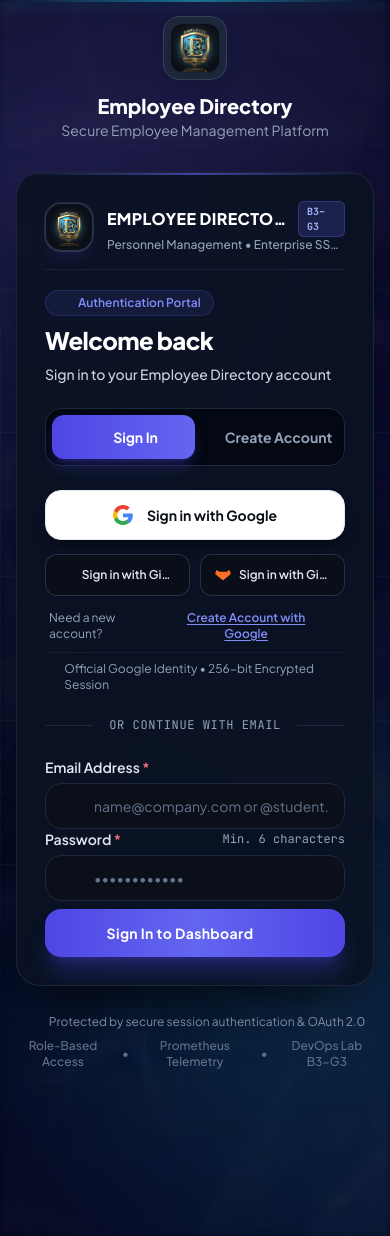
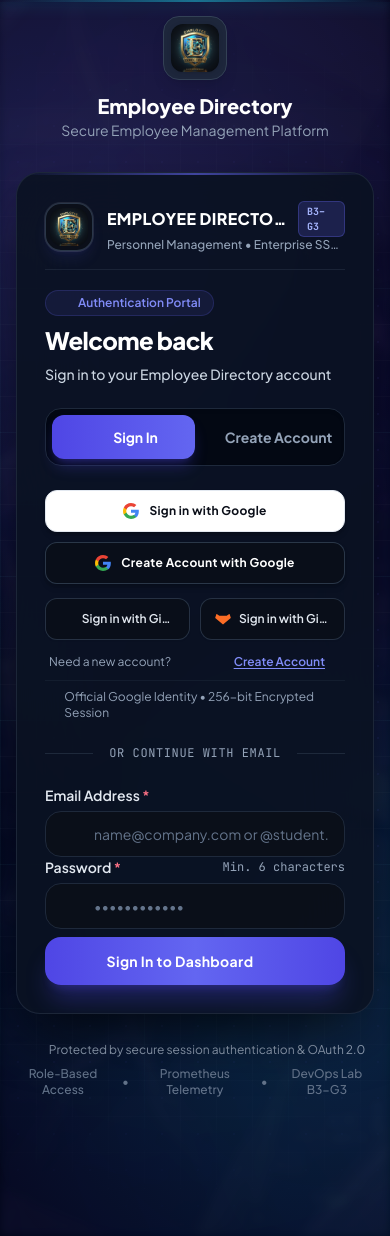
Before and after one commit to ZAID78650/Employee-Directory, a Flask app: page /login in a window 390 px wide. Run offline with Flask 3, Linux system fonts and the light colour scheme; some libraries are stand-ins or nearby versions.

Commit message:
fix(ui): deliver fully interactive and dedicated Sign in with Google, Create Account with Google, GitHub, and GitLab buttons with responsive tab switching

```diff
--- a/templates/login.html
+++ b/templates/login.html
@@ -433,25 +433,44 @@
           <!-- ---------------------------------------- -->
           <div class="space-y-2.5 mb-6">
 
-            <!-- 1. Primary Google Auth Button (Styled with Executive Glass / Light Elevation) -->
+            <!-- 1. Dual Google Action Cards: Sign In & Create Account -->
+            <div class="grid grid-cols-1 sm:grid-cols-2 gap-2.5">
+              <!-- Sign In with Google -->
               <button
                 type="button"
-              id="googlePrimaryAuthBtn"
-              onclick="openGoogleAccountChooser(activeAuthMode === 'signup' ? 'create' : 'signin')"
-              class="w-full flex items-center justify-center gap-3.5 py-3.5 px-5 rounded-2xl bg-white hover:bg-slate-100 active:bg-slate-200 text-slate-900 font-extrabold text-sm sm:text-base tracking-normal shadow-lg shadow-black/30 hover:shadow-indigo-500/20 hover:-translate-y-0.5 active:translate-y-0 transition-all duration-200 border border-slate-200 focus:outline-none focus:ring-2 focus:ring-brand-400 cursor-pointer group"
+                id="googleSignInActionBtn"
+                onclick="openGoogleAccountChooser('signin')"
+                class="w-full flex items-center justify-center gap-2.5 py-3 px-3.5 rounded-xl bg-white hover:bg-slate-100 active:bg-slate-200 text-slate-900 font-bold text-xs sm:text-sm tracking-wide shadow-md shadow-black/20 hover:shadow-indigo-500/20 hover:-translate-y-0.5 active:translate-y-0 transition-all duration-200 border border-slate-200 focus:outline-none focus:ring-2 focus:ring-brand-400 cursor-pointer group"
               >
-              <!-- Official Google 4-Color Icon -->
-              <svg class="w-5 h-5 flex-shrink-0 transition-transform duration-200 group-hover:scale-110" viewBox="0 0 24 24">
+                <!-- Official Google Icon -->
+                <svg class="w-4 h-4 flex-shrink-0 transition-transform duration-200 group-hover:scale-110" viewBox="0 0 24 24">
                   <path fill="#4285F4" d="M23.745 12.27c0-.7-.06-1.4-.19-2.07H12v4.51h6.6c-.29 1.52-1.14 2.82-2.4 3.68v3.05h3.88c2.27-2.09 3.66-5.17 3.66-9.17z"/>
                   <path fill="#34A853" d="M12 24c3.24 0 5.95-1.08 7.93-2.91l-3.88-3.05c-1.08.72-2.45 1.16-4.05 1.16-3.12 0-5.77-2.1-6.72-4.93H1.25v3.15C3.26 21.36 7.33 24 12 24z"/>
                   <path fill="#FBBC05" d="M5.28 14.27c-.25-.72-.38-1.49-.38-2.27s.13-1.55.38-2.27V6.58H1.25C.45 8.18 0 9.98 0 12s.45 3.82 1.25 5.42l4.03-3.15z"/>
                   <path fill="#EA4335" d="M12 4.75c1.77 0 3.35.61 4.6 1.8l3.42-3.42C17.95 1.19 15.24 0 12 0 7.33 0 3.26 2.64 1.25 6.58l4.03 3.15c.95-2.83 3.6-4.98 6.72-4.98z"/>
                 </svg>
-              <span id="googlePrimaryBtnText" class="font-bold">Sign in with Google</span>
-              <span class="ml-auto text-[11px] font-mono font-semibold px-2 py-0.5 rounded-full bg-slate-900/10 text-slate-700 hidden sm:inline-block">Instant</span>
-            </button>
-
-            <!-- 2. Dual Developer SSO Buttons + Secondary Google Option -->
+                <span id="googleBtnText">Sign in with Google</span>
+              </button>
+
+              <!-- Create Account with Google -->
+              <button
+                type="button"
+                id="googleCreateActionBtn"
+                onclick="openGoogleAccountChooser('create')"
+                class="w-full flex items-center justify-center gap-2.5 py-3 px-3.5 rounded-xl bg-slate-900/90 hover:bg-slate-800 active:bg-slate-950 text-white font-bold text-xs sm:text-sm tracking-wide shadow-md shadow-black/20 hover:shadow-emerald-500/20 hover:-translate-y-0.5 active:translate-y-0 transition-all duration-200 border border-slate-700/80 hover:border-emerald-500/50 focus:outline-none focus:ring-2 focus:ring-emerald-400 cursor-pointer group"
+              >
+                <!-- Official Google Icon -->
+                <svg class="w-4 h-4 flex-shrink-0 transition-transform duration-200 group-hover:scale-110" viewBox="0 0 24 24">
+                  <path fill="#4285F4" d="M23.745 12.27c0-.7-.06-1.4-.19-2.07H12v4.51h6.6c-.29 1.52-1.14 2.82-2.4 3.68v3.05h3.88c2.27-2.09 3.66-5.17 3.66-9.17z"/>
+                  <path fill="#34A853" d="M12 24c3.24 0 5.95-1.08 7.93-2.91l-3.88-3.05c-1.08.72-2.45 1.16-4.05 1.16-3.12 0-5.77-2.1-6.72-4.93H1.25v3.15C3.26 21.36 7.33 24 12 24z"/>
+                  <path fill="#FBBC05" d="M5.28 14.27c-.25-.72-.38-1.49-.38-2.27s.13-1.55.38-2.27V6.58H1.25C.45 8.18 0 9.98 0 12s.45 3.82 1.25 5.42l4.03-3.15z"/>
+                  <path fill="#EA4335" d="M12 4.75c1.77 0 3.35.61 4.6 1.8l3.42-3.42C17.95 1.19 15.24 0 12 0 7.33 0 3.26 2.64 1.25 6.58l4.03 3.15c.95-2.83 3.6-4.98 6.72-4.98z"/>
+                </svg>
+                <span id="googleCreateBtnText">Create Account with Google</span>
+              </button>
+            </div>
+
+            <!-- 2. Dual Developer SSO Buttons (GitHub & GitLab) -->
             <div class="grid grid-cols-2 gap-2.5 pt-1">
               <!-- Sign In with GitHub -->
               <button
@@ -476,16 +495,16 @@
               </button>
             </div>
 
-            <!-- Alternate Google Action Prompt (Sign In vs Create Account quick-link) -->
+            <!-- Context Tab Switcher Quick Link (Need a new account? Create Account / Sign In) -->
             <div class="flex items-center justify-between text-xs px-1 pt-1 text-slate-400">
               <span id="googleAltPrompt">Need a new account?</span>
               <button
                 type="button"
                 id="googleAltActionBtn"
-                onclick="openGoogleAccountChooser(activeAuthMode === 'signup' ? 'signin' : 'create')"
-                class="text-indigo-400 hover:text-indigo-300 font-semibold underline underline-offset-2 flex items-center gap-1 transition"
+                onclick="toggleAuthModeQuick()"
+                class="text-indigo-400 hover:text-indigo-300 font-semibold underline underline-offset-2 flex items-center gap-1 transition cursor-pointer"
               >
-                <span id="googleAltActionText">Create Account with Google</span>
+                <span id="googleAltActionText">Create Account</span>
                 <i data-lucide="arrow-up-right" class="w-3 h-3"></i>
               </button>
             </div>
@@ -1190,7 +1209,6 @@
 
       const regFields = [fieldGroupName, fieldGroupDept, fieldGroupPasswordStrength, fieldGroupConfirmPassword];
 
-      const googlePrimaryBtnText = document.getElementById('googlePrimaryBtnText');
       const googleAltPrompt = document.getElementById('googleAltPrompt');
       const googleAltActionText = document.getElementById('googleAltActionText');
 
@@ -1219,11 +1237,8 @@
         authHeading.textContent = "Create an account";
         authSubheading.textContent = "Get started with enterprise directory access";
         btnSubmitLabel.textContent = "Create Employee Account";
-        inputPassword.autocomplete = "new-password";
-
-        if (googlePrimaryBtnText) googlePrimaryBtnText.textContent = "Create Account with Google";
         if (googleAltPrompt) googleAltPrompt.textContent = "Already have an account?";
-        if (googleAltActionText) googleAltActionText.textContent = "Sign in with Google";
+        if (googleAltActionText) googleAltActionText.textContent = "Sign In here";
       } else {
         // Slide Pill to Left (Sign In)
         if (pill) {
@@ -1249,11 +1264,15 @@
         btnSubmitLabel.textContent = "Sign In to Dashboard";
         inputPassword.autocomplete = "current-password";
 
-        if (googlePrimaryBtnText) googlePrimaryBtnText.textContent = "Sign in with Google";
         if (googleAltPrompt) googleAltPrompt.textContent = "Need a new account?";
-        if (googleAltActionText) googleAltActionText.textContent = "Create Account with Google";
+        if (googleAltActionText) googleAltActionText.textContent = "Create Account here";
       }
       lucide.createIcons();
+    }
+
+    // Quick toggle between Sign In and Registration tabs
+    function toggleAuthModeQuick() {
+      setAuthMode(activeAuthMode === 'signup' ? 'signin' : 'signup');
     }
 
     // --- Password Visibility Toggle ---
```
Lines whose indentation alone changed are shown as unchanged.
